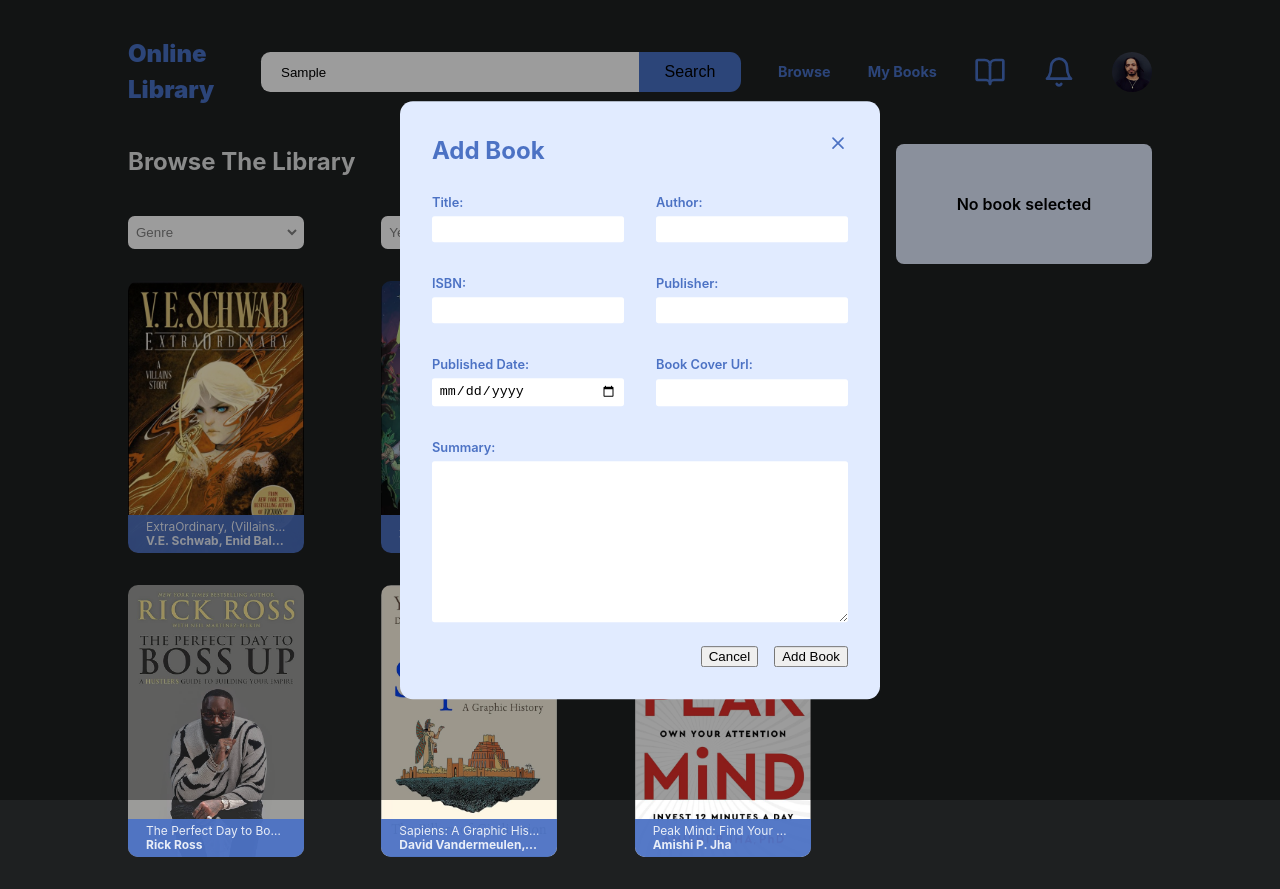
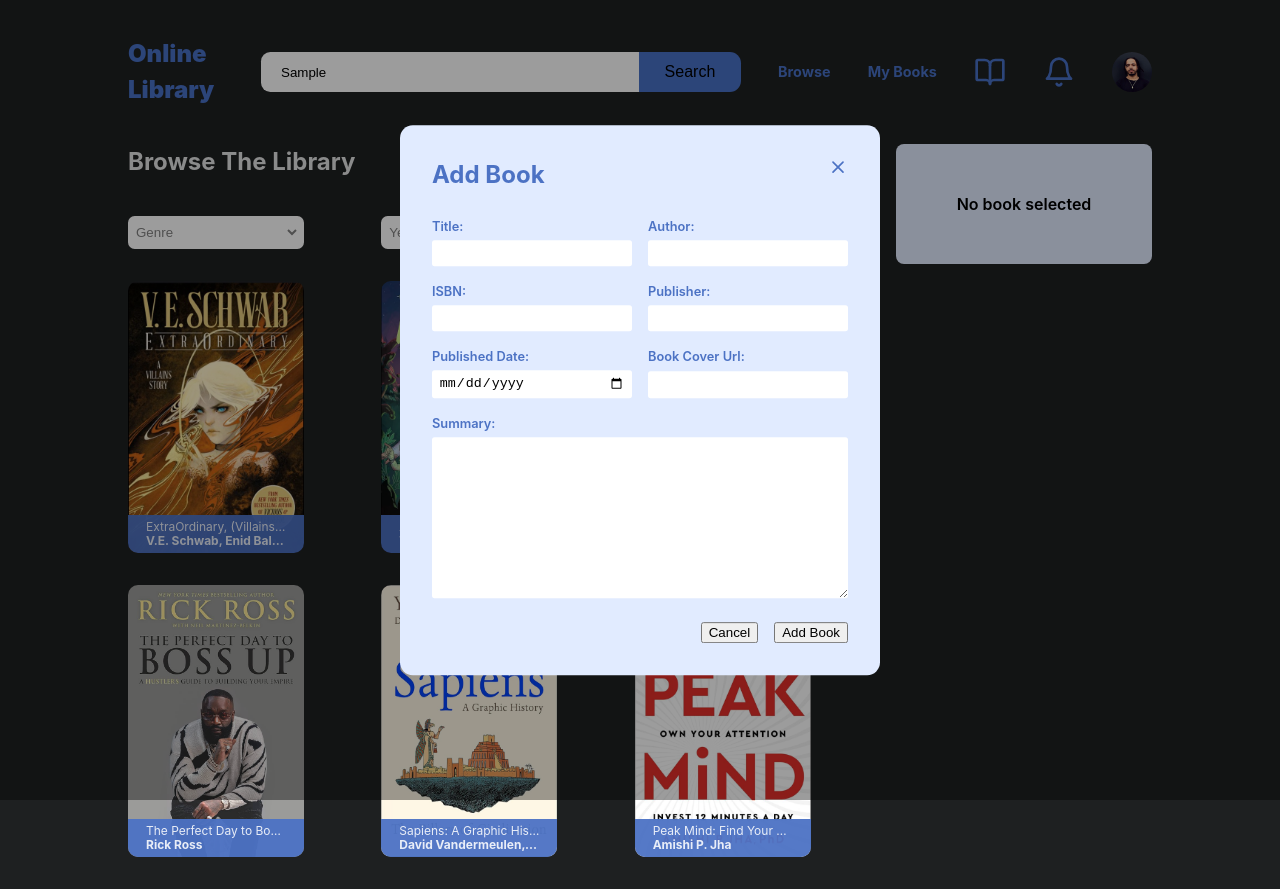
Before and after one commit to joshuanelsondev/odin-library, a React (Vite) app: page / in a window 1280 px wide. Both pictures are taken after typing "Sample" into the empty fields and a click on the button "Add Book". Built offline with nearby package versions, Linux system fonts and the light colour scheme.

Commit message:
feat: edit and style body of form

```diff
--- a/src/components/addBook/AddBookForm.scss
+++ b/src/components/addBook/AddBookForm.scss
@@ -25,7 +25,6 @@ $inputColor: white;
   height: fit-content;
   width: 30em;
   max-width: 100%;
-  max-width: 100%;
   background-color: $secondaryColor;
   border-radius: 0.8em;
   padding: 2em;
@@ -36,7 +35,7 @@ $inputColor: white;
   &__body {
     display: grid;
     grid-template-columns: 1fr 1fr;
-    gap: 2em;
+    gap: 1em;
   }
 
   [type=text], [type=date], [type=url], textarea {
--- a/src/components/addBook/AddBookForm.tsx
+++ b/src/components/addBook/AddBookForm.tsx
@@ -51,7 +51,7 @@ export default function AddBookForm ({ setFormVisibility }: FormProps) {
           </div>
         </div>
         <div className='formModal__footer'>
-          <button className='formModal__cancel' type='submit'>Cancel</button>
+          <button className='formModal__cancel' type='button' onClick={() => setFormVisibility(false)}>Cancel</button>
           <button className='formModal__submit' type='submit'>Add Book</button>
         </div>
       </form>
```
